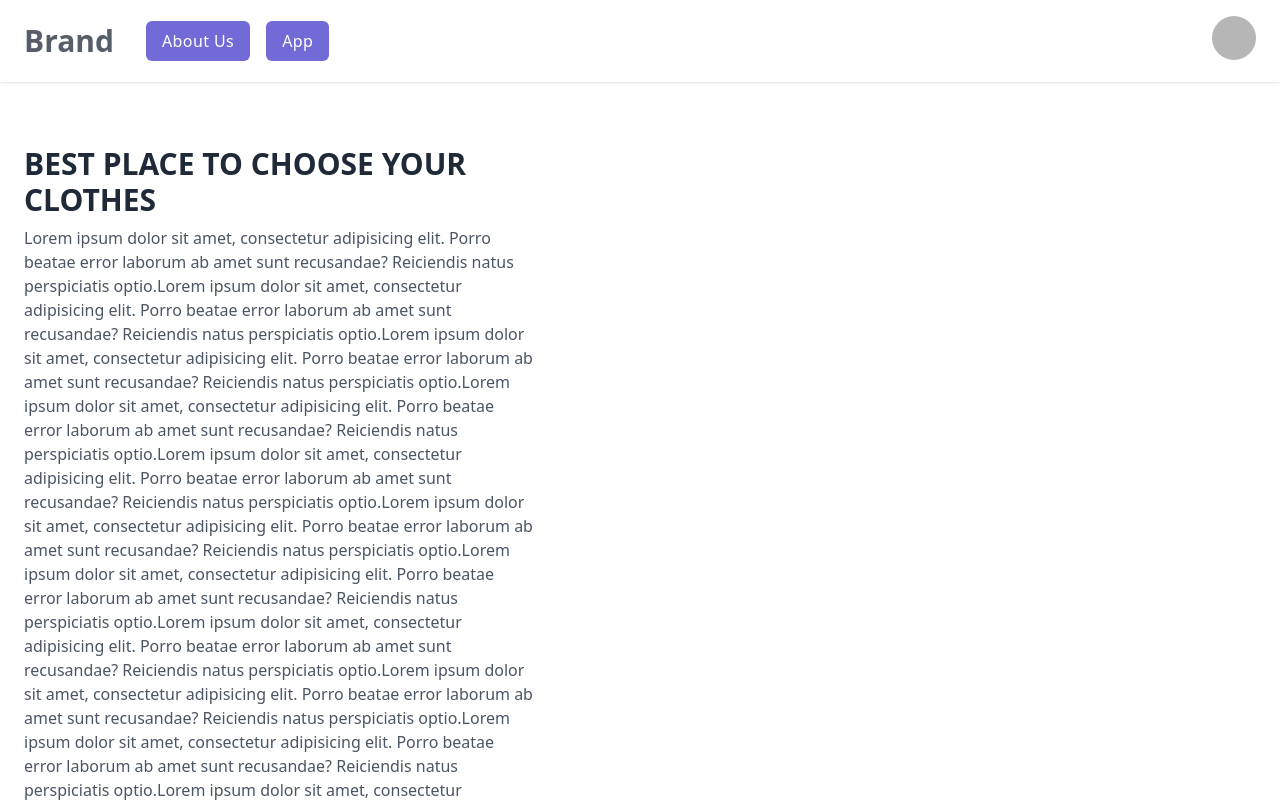
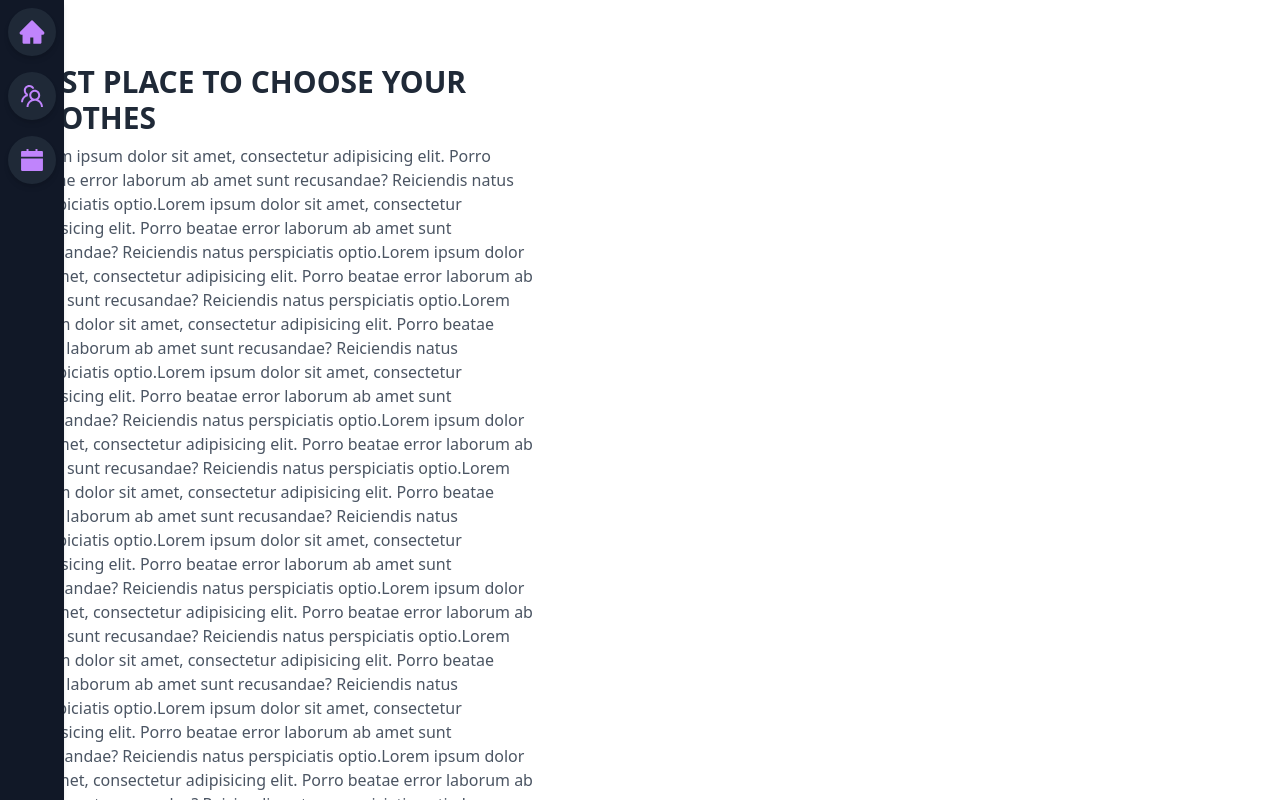
Before and after one commit to ScriptedRain/timerApp, a React (Create React App) app: page / in a window 1280 px wide. Shown: the top 800 px of the page. Built offline with nearby package versions, Linux system fonts and the light colour scheme; grey boxes are pictures that could not be loaded.

Commit message:
added sidebar lol

```diff
--- a/package.json
+++ b/package.json
@@ -9,6 +9,7 @@
     "@testing-library/user-event": "^13.5.0",
     "react": "^17.0.2",
     "react-dom": "^17.0.2",
+    "react-icons": "^4.3.1",
     "react-router-dom": "^6.2.1",
     "react-scripts": "5.0.0",
     "web-vitals": "^2.1.3"
--- a/src/App.js
+++ b/src/App.js
@@ -3,11 +3,14 @@
 import About from './Pages/About'
 import './index.css'
 import Navbar from './Components/Navbar'
+import Sidebar from './Components/Sidebar'
 
 function App() {
   return (
     <div className='App'>
-      <Navbar />
+      <div className='flex'>
+        <Sidebar />
+      </div>
       <Router>
         <Routes>
           <Route exact path='/' element={<Home />} />
--- /dev/null
+++ b/src/Components/Sidebar.jsx
@@ -0,0 +1,27 @@
+import React from 'react'
+import { AiFillHome, AiOutlineTeam, AiFillCalendar } from 'react-icons/ai'
+const Sidebar = () => {
+  return (
+    <div className='fixed top-0 left-0 h-screen w-16 flex flex-col bg-gray-900 text-white shadow-md'>
+      <SideBarIcon icon={<AiFillHome size='28' />} text='Home' to={'/'} />
+      <SideBarIcon
+        icon={<AiOutlineTeam size='28' />}
+        text='About Us'
+        to={'/about'}
+      />
+      <SideBarIcon icon={<AiFillCalendar size='28' />} text='App' />
+    </div>
+  )
+}
+
+const SideBarIcon = ({ icon, text = 'tooltip 💡', to }) => {
+  return (
+    <div className='sidebar-icon group'>
+      <a href={to}>{icon}</a>
+
+      <span className='sidebar-tooltip group-hover:scale-100'>{text}</span>
+    </div>
+  )
+}
+
+export default Sidebar
--- a/src/index.css
+++ b/src/index.css
@@ -6,3 +6,13 @@
   backdrop-filter: blur(5px);
   -webkit-backdrop-filter: blur(5px);
 }
+
+@layer components {
+  .sidebar-icon {
+    @apply relative flex items-center justify-center h-12 w-12 mt-2 mb-2 mx-auto shadow-md bg-gray-800 hover:bg-indigo-800 text-purple-400 rounded-3xl hover:text-white hover:rounded-xl duration-300 ease-linear;
+  }
+
+  .sidebar-tooltip {
+    @apply absolute w-auto p-2 m-2 min-w-max left-14 rounded-md shadow-md text-white bg-gray-900 text-xs font-bold transition-all duration-100 scale-0 origin-left;
+  }
+}
```
Also changed, not shown: 1 other file (tests, documents, lock files or other folders).
